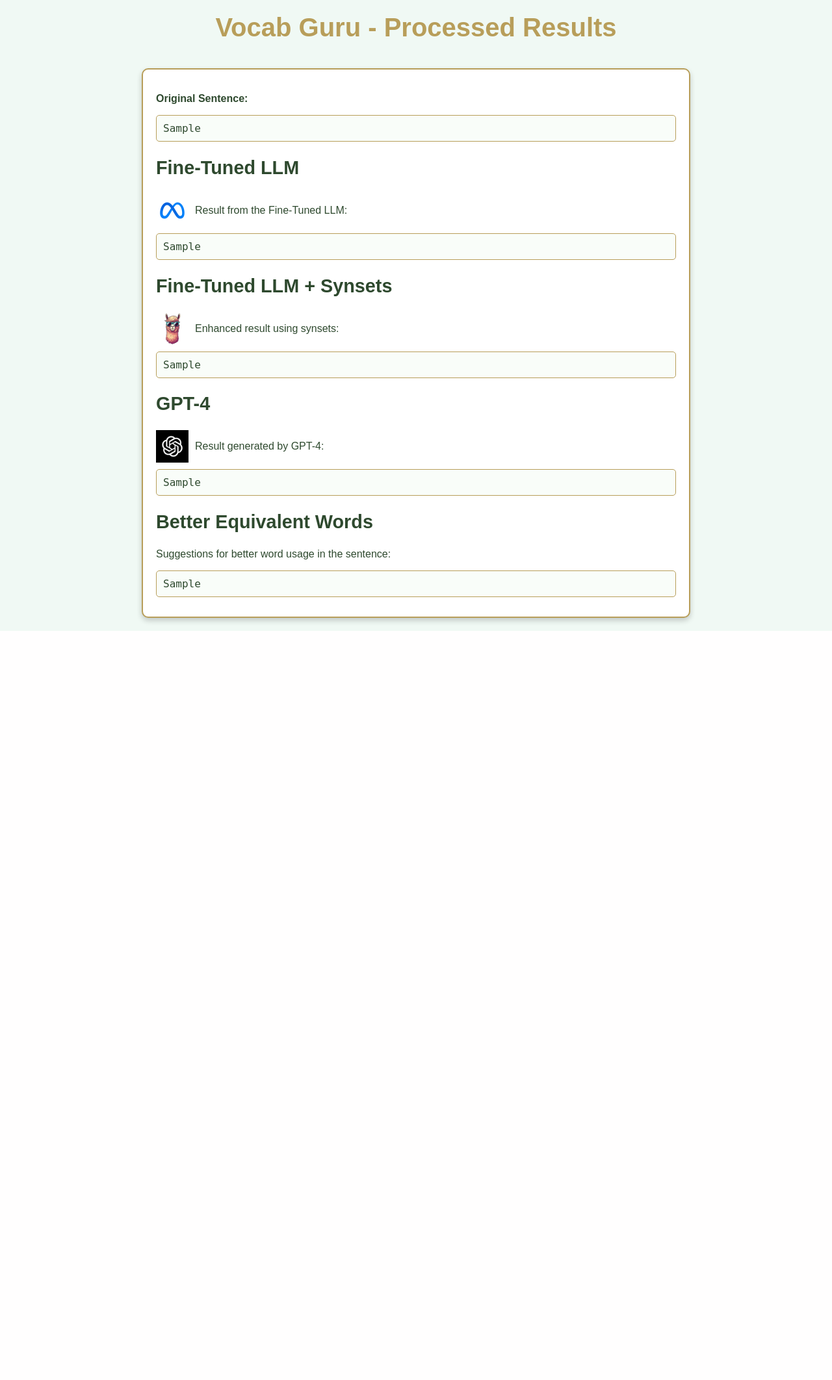
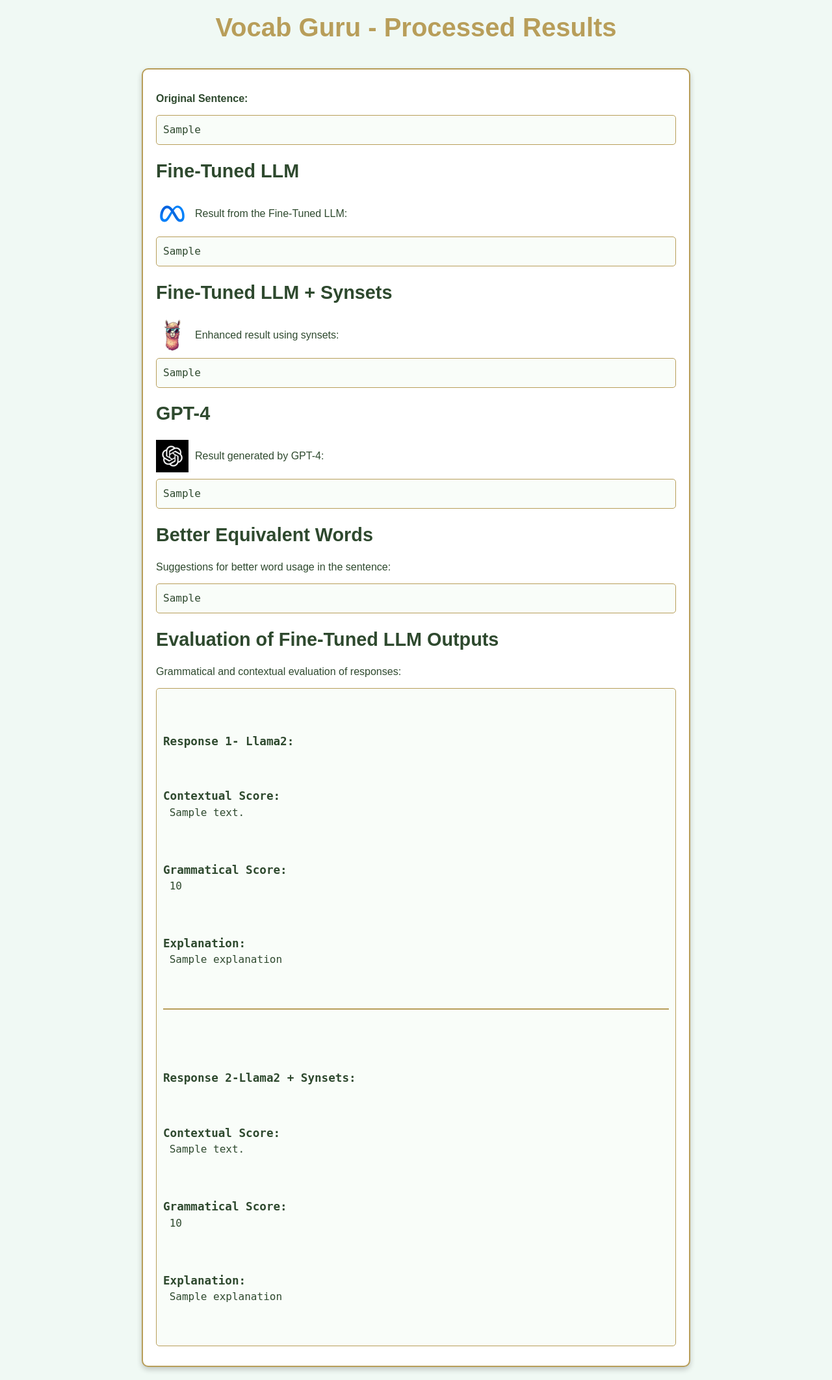
Before and after one commit to tejas3070/Vocab-Guru, a Flask app: template templates/results.html in a window 1280 px wide. Shown: the whole page at 65% size. Before the commit the page ends 971 px from the top, so only its background shows below. Run offline with Flask 3, Linux system fonts and the light colour scheme; the template is opened without the code that fills it: most values are stand-ins (such as "Sample title", 1, 10 or a date in 2020).

Commit message:
Update results.html

```diff
--- a/templates/results.html
+++ b/templates/results.html
@@ -43,6 +43,17 @@
             font-family: monospace;
             font-size: 1rem;
             overflow-x: auto;
+            white-space: pre-wrap;
+            line-height: 1.5; /* Reduced line spacing for compactness */
+        }
+        .output-box p {
+            margin: 5px 0; /* Reduce vertical spacing between paragraphs */
+        }
+        .output-box strong {
+            color: #2e492e;
+            font-size: 1.1rem;
+            margin-top: 10px;
+            display: block;
         }
         .icon {
             display: flex;
@@ -54,7 +65,29 @@
             height: 50px;
             margin-right: 10px;
         }
-    </style>
+        .evaluation-section {
+        background-color: #ffffff;
+        border: 1px solid #b89e5a;
+        border-radius: 8px;
+        padding: 15px;
+        margin: 20px 0;
+        line-height: 1.4;
+        }
+       .evaluation-section p {
+        margin: 0;
+        padding: 0;
+        line-height: 1.5;
+       }
+       .evaluation-section strong {
+        margin-bottom: 5px;
+        display: inline-block;
+       }
+       .evaluation-section hr {
+        border: none;
+        border-top: 1px solid #b89e5a;
+        margin: 10px 0;
+       }
+</style>
 </head>
 <body>
     <h1>Vocab Guru - Processed Results</h1>
@@ -86,6 +119,21 @@
         <h2>Better Equivalent Words</h2>
         <p>Suggestions for better word usage in the sentence:</p>
         <div class="output-box">{{ better_equivalents }}</div>
+
+        <h2>Evaluation of Fine-Tuned LLM Outputs</h2>
+        <p>Grammatical and contextual evaluation of responses:</p>
+        <div class="output-box compact-section">
+        <strong>Response 1- Llama2:</strong>
+        <p><strong>Contextual Score:</strong> {{ evaluation.response_1.context_score }}</p>
+        <p><strong>Grammatical Score:</strong> {{ evaluation.response_1.grammar_score }}</p>
+        <p><strong>Explanation:</strong> {{ evaluation.response_1.explanation }}</p>
+        <hr style="border: 0.5px solid #b89e5a; margin: 10px 0;">
+
+        <strong>Response 2-Llama2 + Synsets:</strong>
+        <p><strong>Contextual Score:</strong> {{ evaluation.response_2.context_score }}</p>
+        <p><strong>Grammatical Score:</strong> {{ evaluation.response_2.grammar_score }}</p>
+        <p><strong>Explanation:</strong> {{ evaluation.response_2.explanation }}</p>
+        </div>
     </div>
 </body>
 </html>
```
